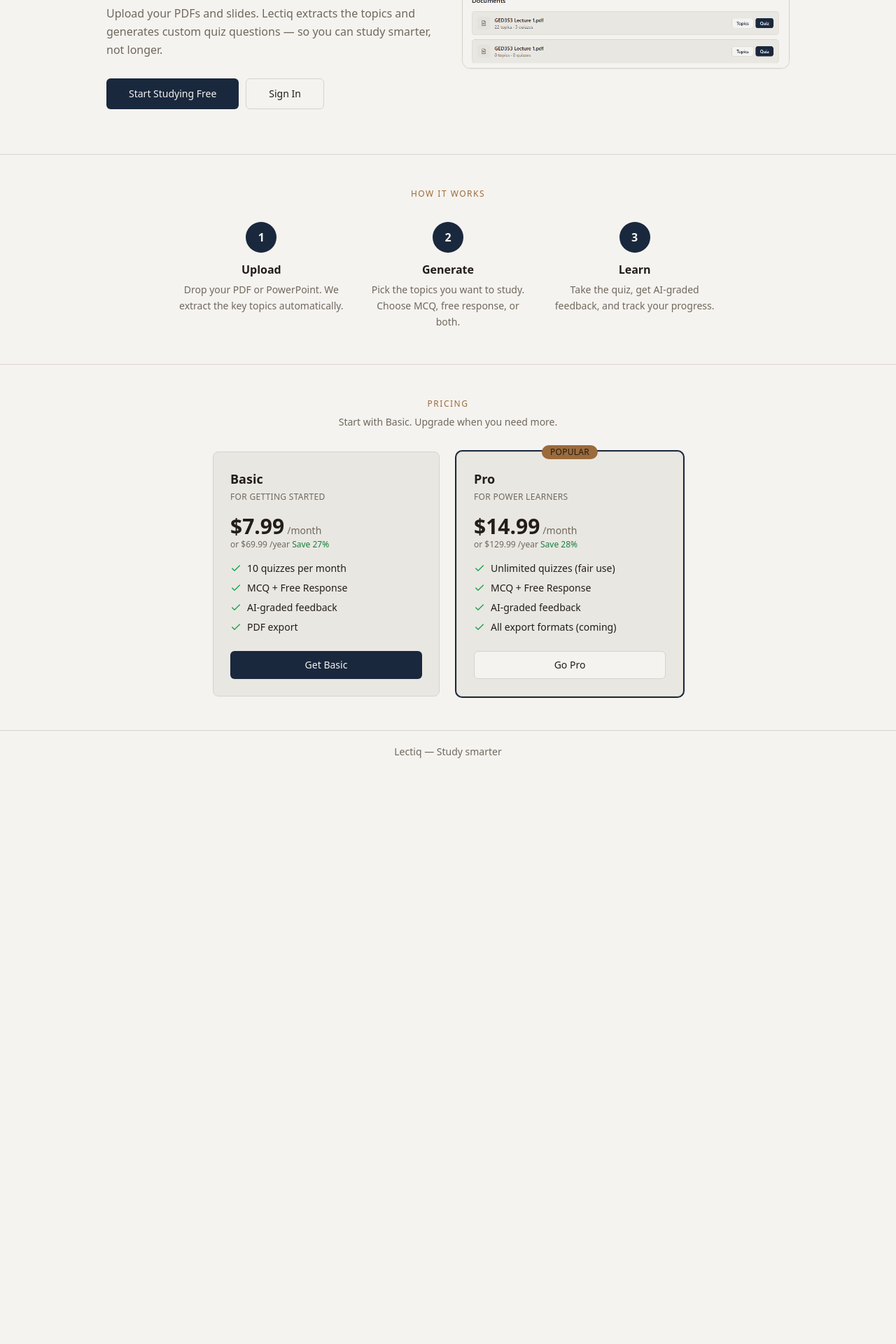
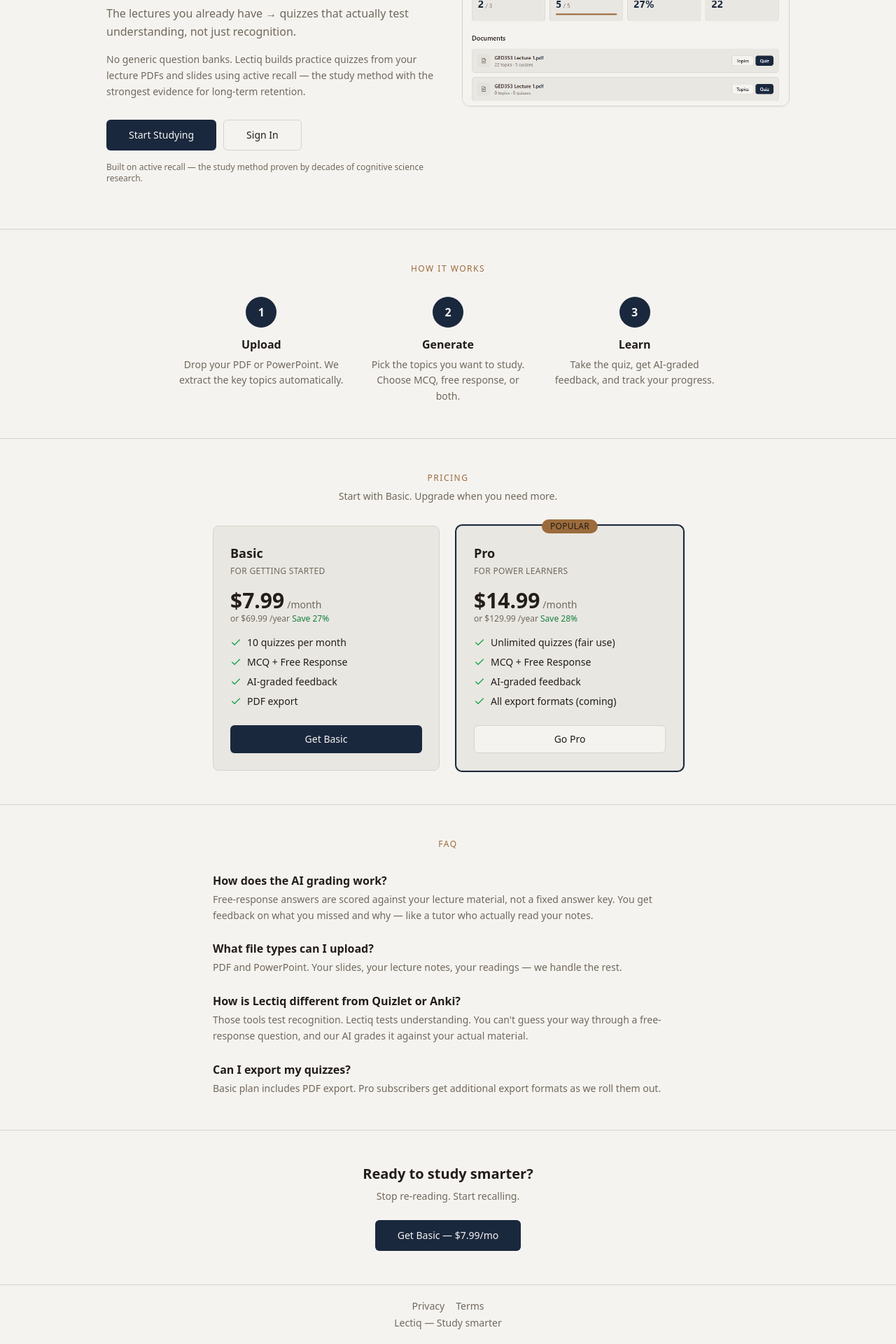
Before and after one commit to Des331150/lectiq, a Next.js app: page / in a window 1280 px wide. Shown: the part 322-2242 px from the top of the page at 70% size. Before the commit the page ends 1426 px from the top, so only its background shows below. Built offline with nearby package versions, Linux system fonts and the light colour scheme.

Commit message:
feat: strengthen landing page copy - hero, FAQ, CTA, footer

```diff
--- a/app/page.tsx
+++ b/app/page.tsx
@@ -25,18 +25,26 @@
               Turn your lecture notes<br className="hidden sm:inline" />
               <span className="text-accent">into quizzes</span>
             </h1>
-            <p className="text-base leading-relaxed text-muted-foreground max-w-[65ch] mb-7">
-              Upload your PDFs and slides. Lectiq extracts the topics and generates
-              custom quiz questions — so you can study smarter, not longer.
+            <p className="text-base leading-relaxed text-muted-foreground max-w-[65ch] mb-4">
+              The lectures you already have → quizzes that actually test
+              understanding, not just recognition.
+            </p>
+            <p className="text-sm leading-relaxed text-muted-foreground max-w-[65ch] mb-7">
+              No generic question banks. Lectiq builds practice quizzes from your
+              lecture PDFs and slides using active recall — the study method with
+              the strongest evidence for long-term retention.
             </p>
             <div className="flex flex-wrap gap-2.5">
               <Link href="/auth/register">
-                <Button size="lg" className="font-medium">Start Studying Free</Button>
+                <Button size="lg" className="font-medium">Start Studying</Button>
               </Link>
               <Link href="/auth/login">
                 <Button variant="outline" size="lg" className="font-medium">Sign In</Button>
               </Link>
             </div>
+            <p className="text-xs text-muted-foreground mt-4">
+              Built on active recall — the study method proven by decades of cognitive science research.
+            </p>
           </div>
           <div className="flex-1 w-full">
             <Image
@@ -152,10 +160,54 @@
             </div>
           </div>
         </div>
+        <div className="border-t border-border py-12 px-4 sm:px-6">
+          <h2 className="text-center text-xs font-medium uppercase tracking-[1.5px] text-accent mb-8">
+            FAQ
+          </h2>
+          <div className="max-w-2xl mx-auto space-y-6">
+            {[
+              {
+                q: "How does the AI grading work?",
+                a: "Free-response answers are scored against your lecture material, not a fixed answer key. You get feedback on what you missed and why — like a tutor who actually read your notes.",
+              },
+              {
+                q: "What file types can I upload?",
+                a: "PDF and PowerPoint. Your slides, your lecture notes, your readings — we handle the rest.",
+              },
+              {
+                q: "How is Lectiq different from Quizlet or Anki?",
+                a: "Those tools test recognition. Lectiq tests understanding. You can't guess your way through a free-response question, and our AI grades it against your actual material.",
+              },
+              {
+                q: "Can I export my quizzes?",
+                a: "Basic plan includes PDF export. Pro subscribers get additional export formats as we roll them out.",
+              },
+            ].map((faq) => (
+              <div key={faq.q}>
+                <h3 className="font-semibold text-base mb-1">{faq.q}</h3>
+                <p className="text-sm text-muted-foreground leading-relaxed">{faq.a}</p>
+              </div>
+            ))}
+          </div>
+        </div>
+
+        <div className="border-t border-border py-12 px-4 sm:px-6 text-center">
+          <h2 className="text-xl font-bold mb-2">Ready to study smarter?</h2>
+          <p className="text-sm text-muted-foreground mb-6">
+            Stop re-reading. Start recalling.
+          </p>
+          <Link href="/auth/register">
+            <Button size="lg" className="font-medium">Get Basic — $7.99/mo</Button>
+          </Link>
+        </div>
       </main>
 
-      <footer className="py-5 text-center text-sm text-muted-foreground border-t border-border">
-        Lectiq — Study smarter
+      <footer className="py-5 px-4 sm:px-6 text-center text-sm text-muted-foreground border-t border-border">
+        <div className="flex items-center justify-center gap-4 mb-1">
+          <Link href="/privacy" className="hover:text-foreground transition-colors">Privacy</Link>
+          <Link href="/terms" className="hover:text-foreground transition-colors">Terms</Link>
+        </div>
+        <p>Lectiq — Study smarter</p>
       </footer>
     </div>
   );
```
